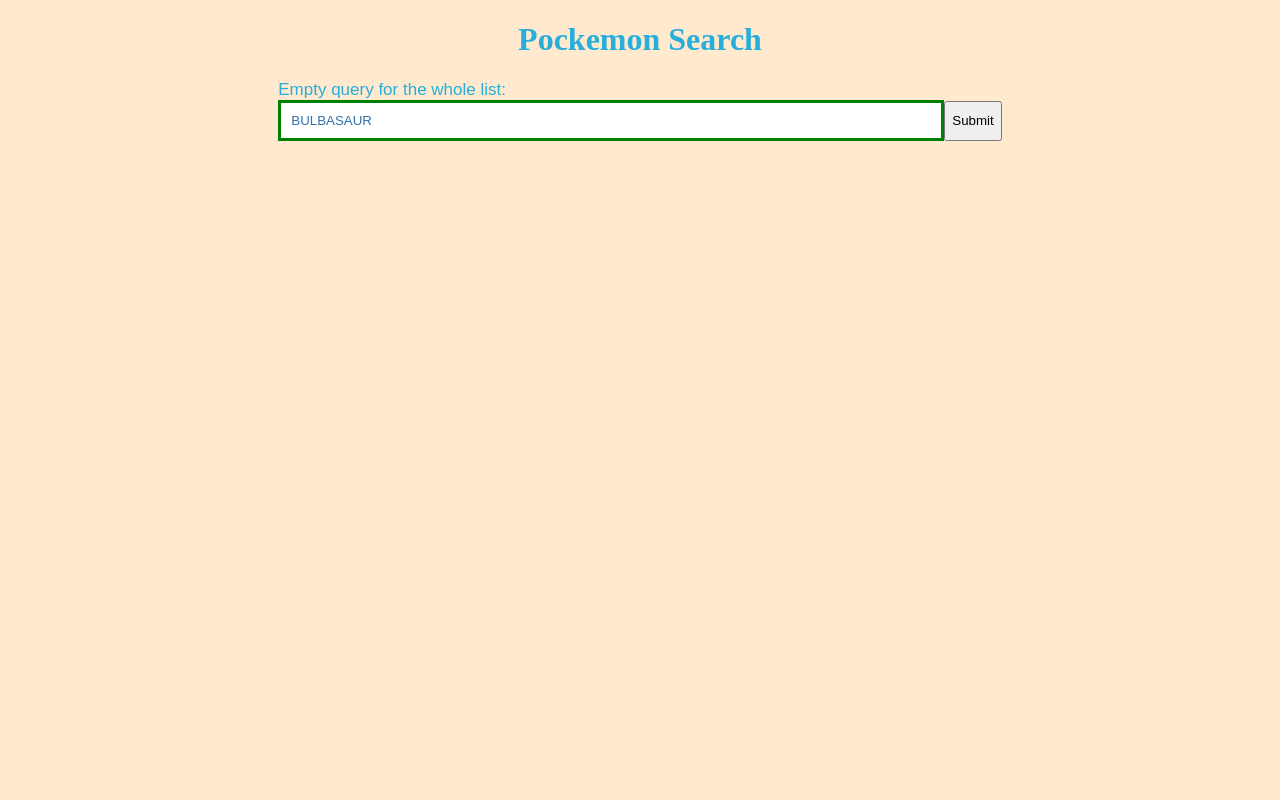
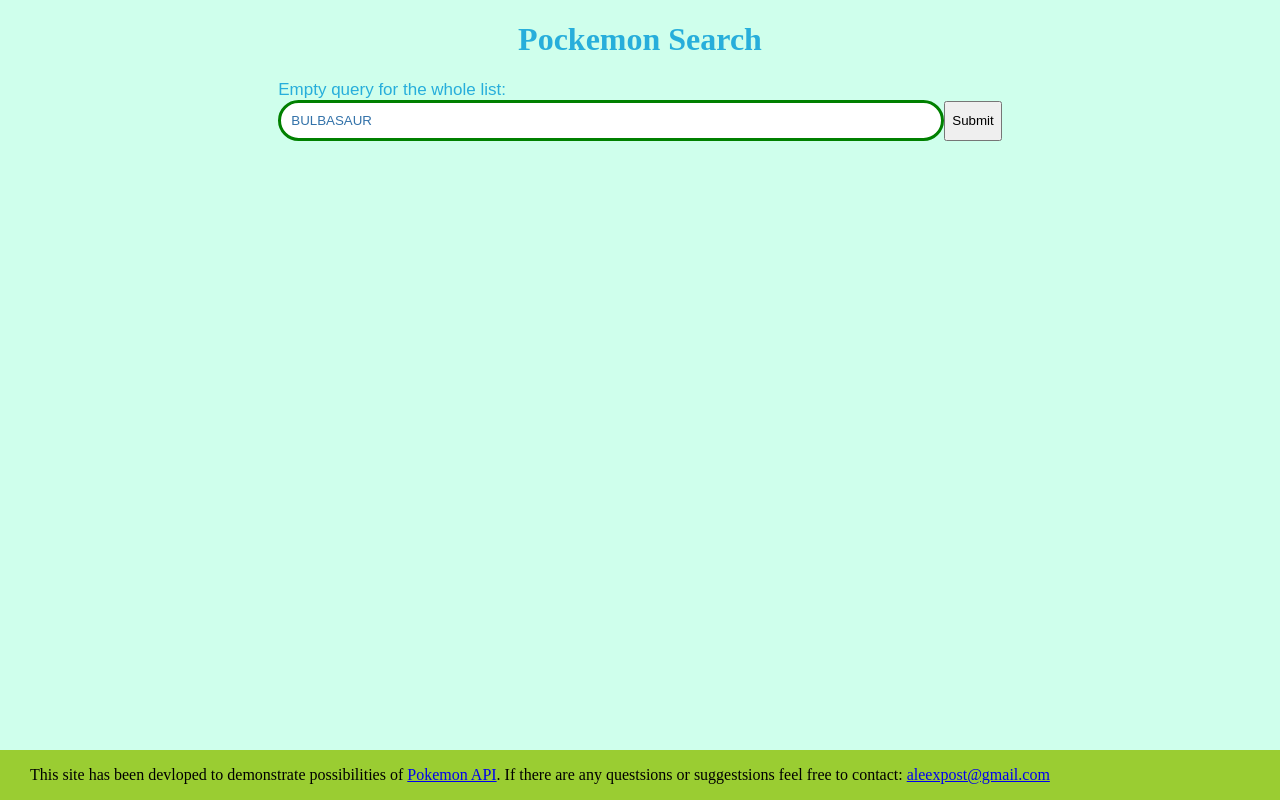
Before and after one commit to aiberry/Pokemons, a React app: page / in a window 1280 px wide. Built offline with nearby package versions, Linux system fonts and the light colour scheme.

Commit message:
Added footer/changed color styles

```diff
--- a/src/components/App.js
+++ b/src/components/App.js
@@ -9,6 +9,7 @@ import { getPokemons } from '../actions/getPokemons';
 import { setQuery } from '../actions/setQuery';
 import PropTypes from 'prop-types';
 import { useHistory } from 'react-router-dom';
+import Footer from './Footer';
 
 const App = ({
     pokemonList,
@@ -40,7 +41,7 @@ const App = ({
     };
 
     return (
-        <div>
+        <div className="contentWrap">
             <h1>Pockemon Search</h1>
             <NameSearchForm
                 handleSubmit={onSearchHandler}
@@ -54,6 +55,7 @@ const App = ({
             </ul>
             {previousQuery ? <ButtonPrevious onPreviousClick={openPrevious} /> : ''}
             {nextQuery ? <ButtonNext onNextClick={openNext} /> : ''}
+            <Footer />
         </div>
     );
 };
--- /dev/null
+++ b/src/components/Footer.js
@@ -0,0 +1,22 @@
+import React from 'react';
+
+export default class Footer extends React.Component {
+    constructor(props) {
+        super(props);
+    }
+
+    render() {
+        return (
+            <div className="footer">
+                <p>
+                    This site has been devloped to demonstrate possibilities of {` `}<a href="https://pokeapi.co">Pokemon API</a>{`. `}
+
+                    If there are any questsions or suggestsions feel free to contact:{` `}
+                    <a href="mailto:aleexpost@gmail.com">
+                        aleexpost@gmail.com
+                    </ a>
+                </p>
+            </div>
+        );
+    }
+}
--- a/src/styles/App.sass
+++ b/src/styles/App.sass
@@ -1,5 +1,7 @@
 body
-    background-color: #ff940030
+    background-color: #00ff9f30
+    margin-left: 0
+    margin-right: 0
 
 h1
     color: #27aedb
@@ -26,8 +28,18 @@ h1
     margin: auto
     width: 50vw
     border: 3px solid green
+    border-radius: 50px
     padding: 10px
 
 .nameSearchButton
     height: 40px
     align-self: flex-end
+
+.footer
+    position: absolute
+    bottom: 0px
+    background-color: yellowgreen
+    width: 100vw
+
+.footer p
+    margin-left: 30px
```
Also changed, not shown: package.json (+5 -2 lines), 2 other files (tests, documents, lock files or other folders).
